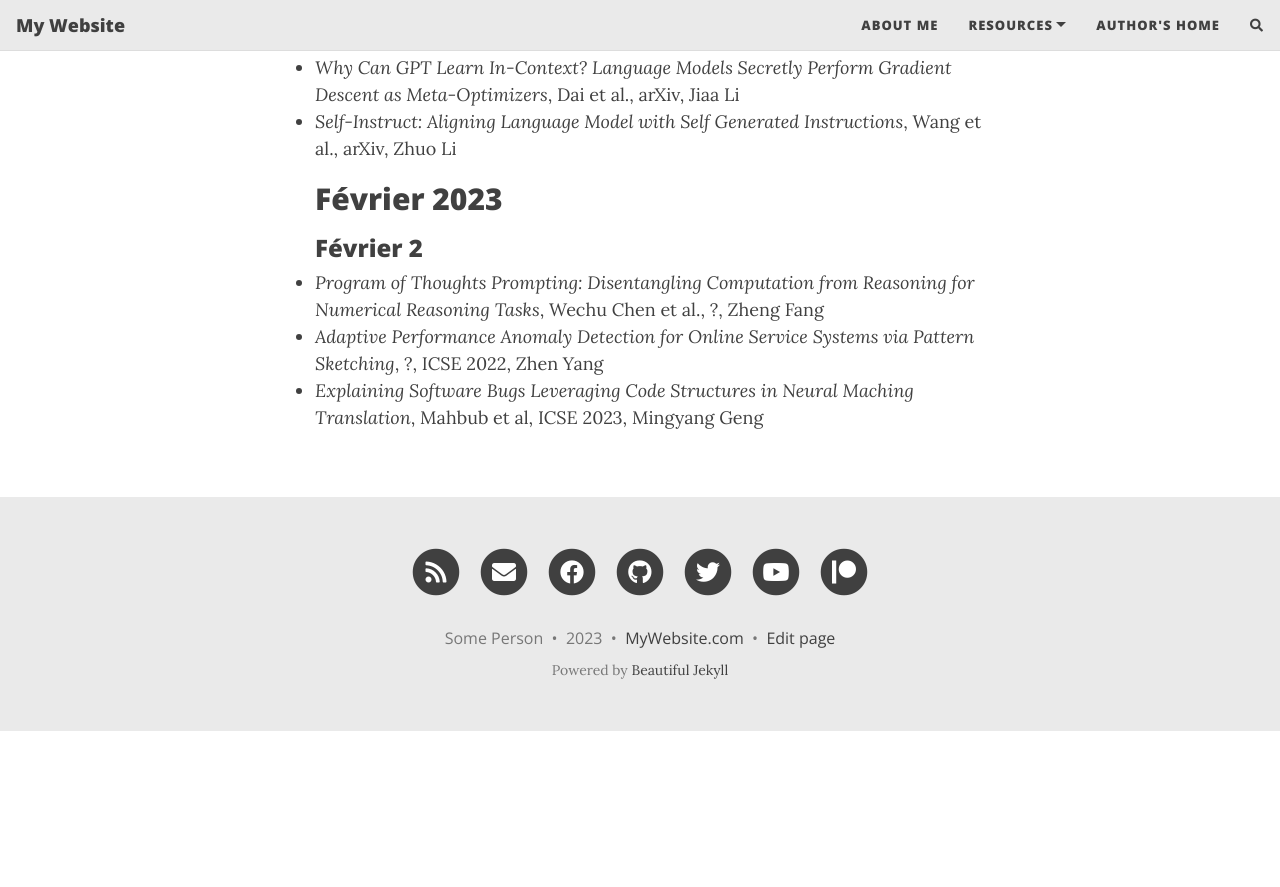
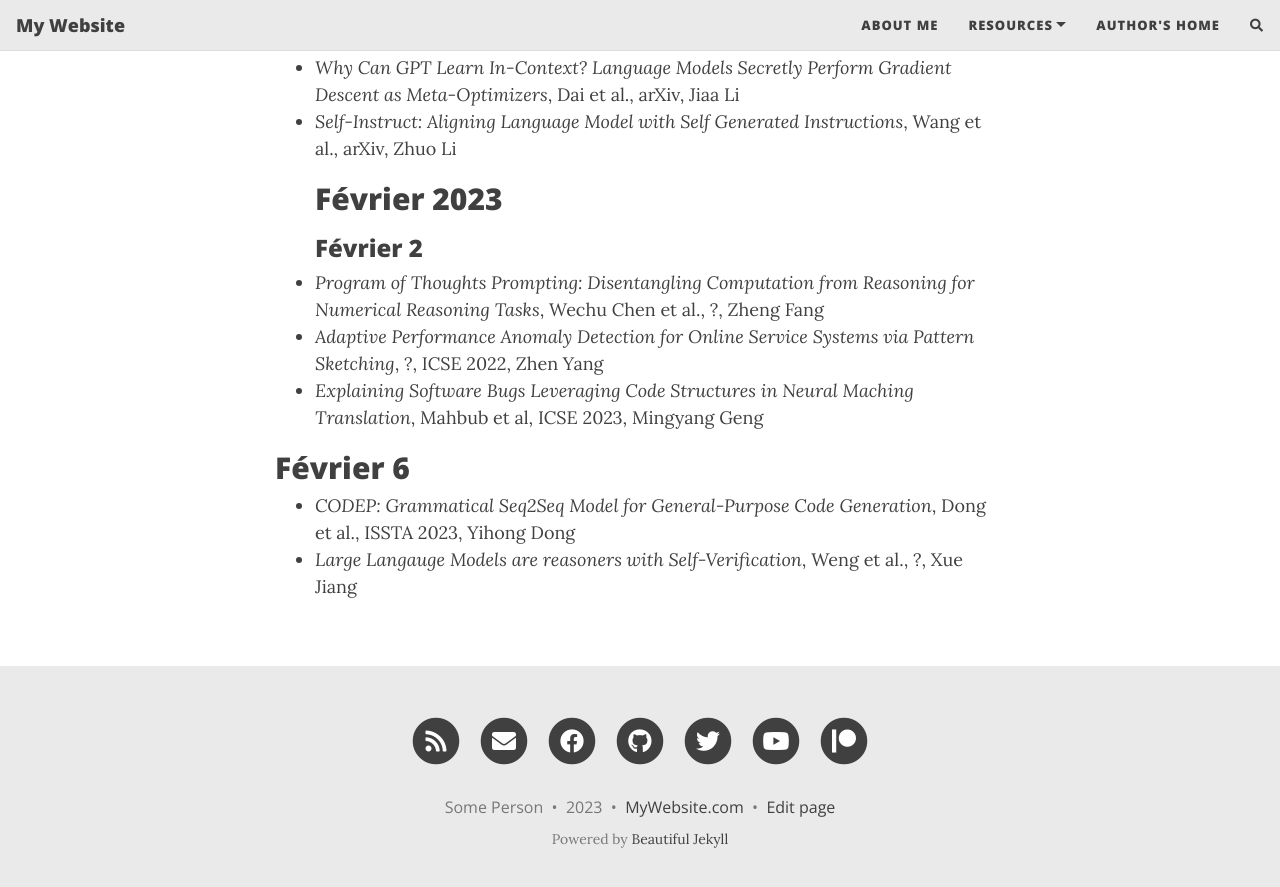
Before and after one commit to eecshope/LesPapiers, a Jekyll site: the page built from papiers.md, in a window 1280 px wide and 900 px high, scrolled down 4878 px. Shown: the top 887 px of the window. Built offline with Jekyll 4.4.1, drawn with Linux system fonts in a browser that asks for light colours; nearby versions of some CDN libraries; comment, search, counter and statistics services are not loaded; before the commit the page ends 5609 px from its top, so only the background shows below that.

Commit message:
update Feb 6

```diff
--- a/papiers.md
+++ b/papiers.md
@@ -120,3 +120,7 @@ Ces sont les papiers de notre groupe. Lisez-les s'il vous plait!
 - *Program of Thoughts Prompting: Disentangling Computation from Reasoning for Numerical Reasoning Tasks*, Wechu Chen et al., ?, Zheng Fang
 - *Adaptive Performance Anomaly Detection for Online Service Systems via Pattern Sketching*, ?, ICSE 2022, Zhen Yang
 - *Explaining Software Bugs Leveraging Code Structures in Neural Maching Translation*, Mahbub et al, ICSE 2023, Mingyang Geng
+
+## Février 6
+- *CODEP: Grammatical Seq2Seq Model for General-Purpose Code Generation*, Dong et al., ISSTA 2023, Yihong Dong
+- *Large Langauge Models are reasoners with Self-Verification*, Weng et al., ?, Xue Jiang
```
